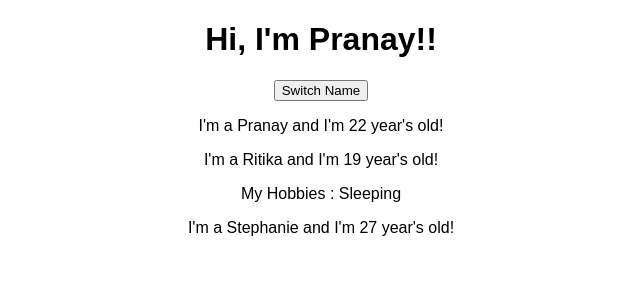
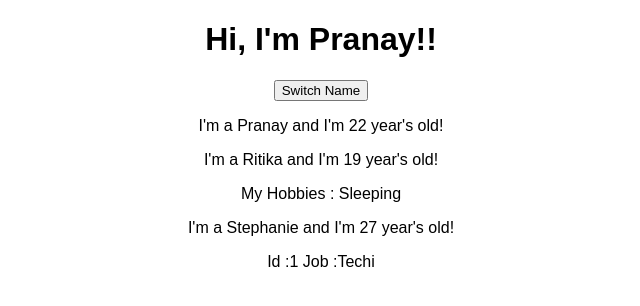
Before and after one commit to pranayneema23/React-Learning, a React (Create React App) app in the folder react-complete-guide/: page / in a window 1280 px wide. Shown: the top 306 px of the page, without its empty margins (319-959 px from the left). Built offline with nearby package versions, Linux system fonts and the light colour scheme.

Commit message:
Manipulating the State

```diff
--- a/react-complete-guide/src/App.js
+++ b/react-complete-guide/src/App.js
@@ -9,11 +9,18 @@ class App extends Component {
       {name: 'Pranay', age: 22},
       {name: 'Ritika', age: 19},
       {name: 'Stephanie', age: 27}
-    ]
+    ],
+    otherObject: [{id: 1, Job: 'Techi'}]
   }
 
   switchNameHandler = () => {
-    console.log("Was clicked!!");
+   this.setState({
+     persons: [
+       {name: 'Pranay', age: 22},
+       {name: 'Ritika', age: 20},
+       {name: 'Stephanie', age: 28}
+     ]
+   })
   }
 
   render() {
@@ -24,6 +31,7 @@ class App extends Component {
         <Person name={this.state.persons[0].name} age={this.state.persons[0].age}/>
         <Person name={this.state.persons[1].name} age={this.state.persons[1].age}>My Hobbies : Sleeping </Person>
         <Person name={this.state.persons[2].name} age={this.state.persons[2].age}/>
+    <p>Id :{this.state.otherObject[0].id} Job :{this.state.otherObject[0].Job}</p>
       </div>
     );
     ////return React.createElement('div',{className: 'App'},React.createElement('h1',null,'Hi, Does it works?'));
```
